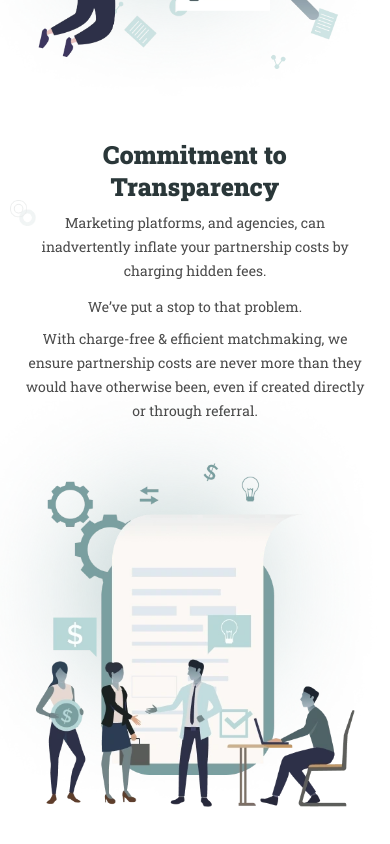
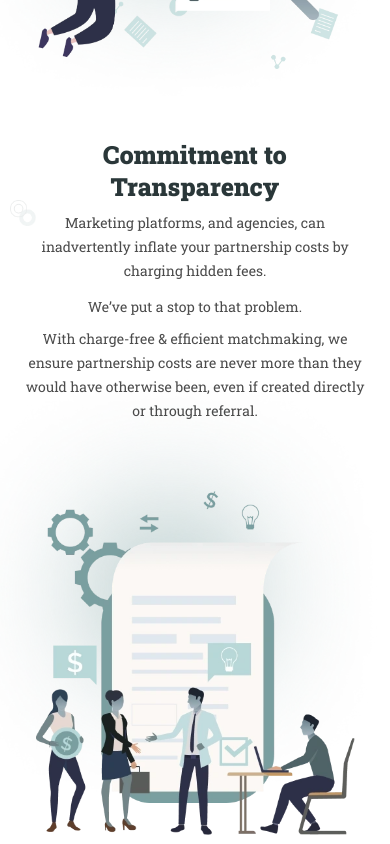
Before and after one commit to vikas-jakhar/chinWag, a Next.js app: page / in a window 390 px wide. Shown: the part 2540-3384 px from the top of the page. Built offline with nearby package versions, Linux system fonts and the light colour scheme.

Commit message:
image update

```diff
--- a/src/components/home/Commitment.tsx
+++ b/src/components/home/Commitment.tsx
@@ -7,12 +7,12 @@ const Commitment: React.FC = () => {
     return (
         <div className='relative'>
             <div className='container pt-[145px] max-lg:pt-[100px] pb-[143px] max-sm:pt-[70px] max-md:pb-[110px] max-lg:pb-[120px] max-sm:pb-[94px]'>
-                <div className='flex justify-between max-lg:flex-wrap max-lg:justify-center items-center'>
-                    <div className='max-lg:hidden'>
+                <div className='flex max-lg:flex-col-reverse justify-between max-lg:flex-wrap max-lg:justify-center items-center'>
+                    <div className=' pt-[68px]'>
                         <Image
                             src="/assets/images/webp/commitment-image.webp"
                             alt="Commitment Image"
-                            className="z-30 relative pointer-events-none"
+                            className="z-30 relative pointer-events-none max-sm:max-w-[319px] max-md:max-w-[400px]"
                             width={489}
                             height={527}
                             priority
@@ -23,16 +23,6 @@ const Commitment: React.FC = () => {
                         <PrimaryParagraph data='Marketing platforms, and agencies, can inadvertently inflate your partnership costs by charging hidden fees.' className='max-w-[404px] font-light pt-5 max-sm:pt-2' />
                         <PrimaryParagraph data='We’ve put a stop to that problem.' className='pt-3 font-light' />
                         <PrimaryParagraph data='With charge-free & efficient matchmaking, we ensure partnership costs are never more than they would have otherwise been, even if created directly or through referral.' className='max-w-[426px] pt-3 max-sm:pt-2 font-light' />
-                    </div>
-                    <div className='lg:hidden pt-10'>
-                        <Image
-                            src="/assets/images/webp/commitment-image.webp"
-                            alt="Commitment Image"
-                            className="z-30 relative max-sm:max-w-[319px] max-md:max-w-[400px]"
-                            width={489}
-                            height={527}
-                            priority
-                        />
                     </div>
                 </div>
             </div>
```
